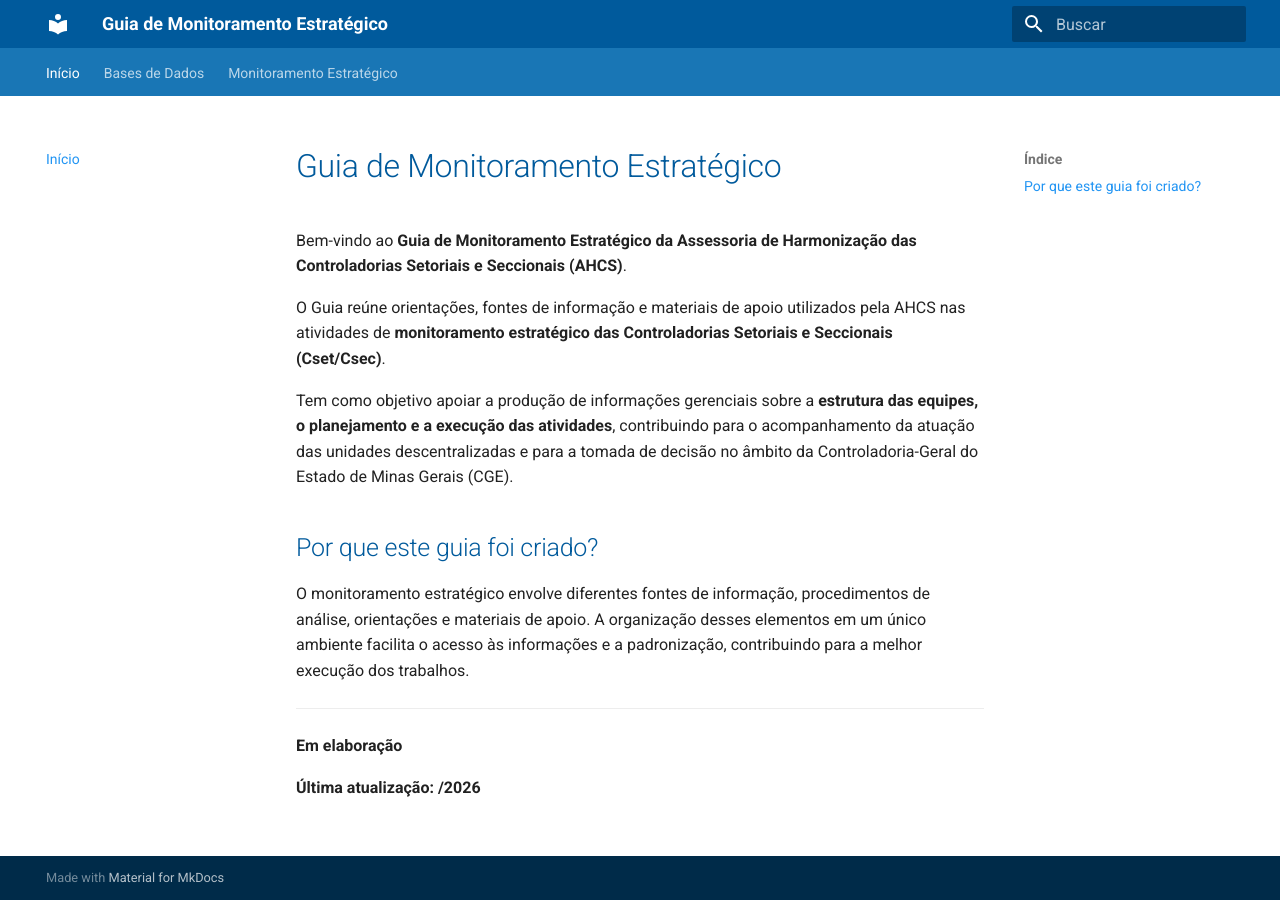
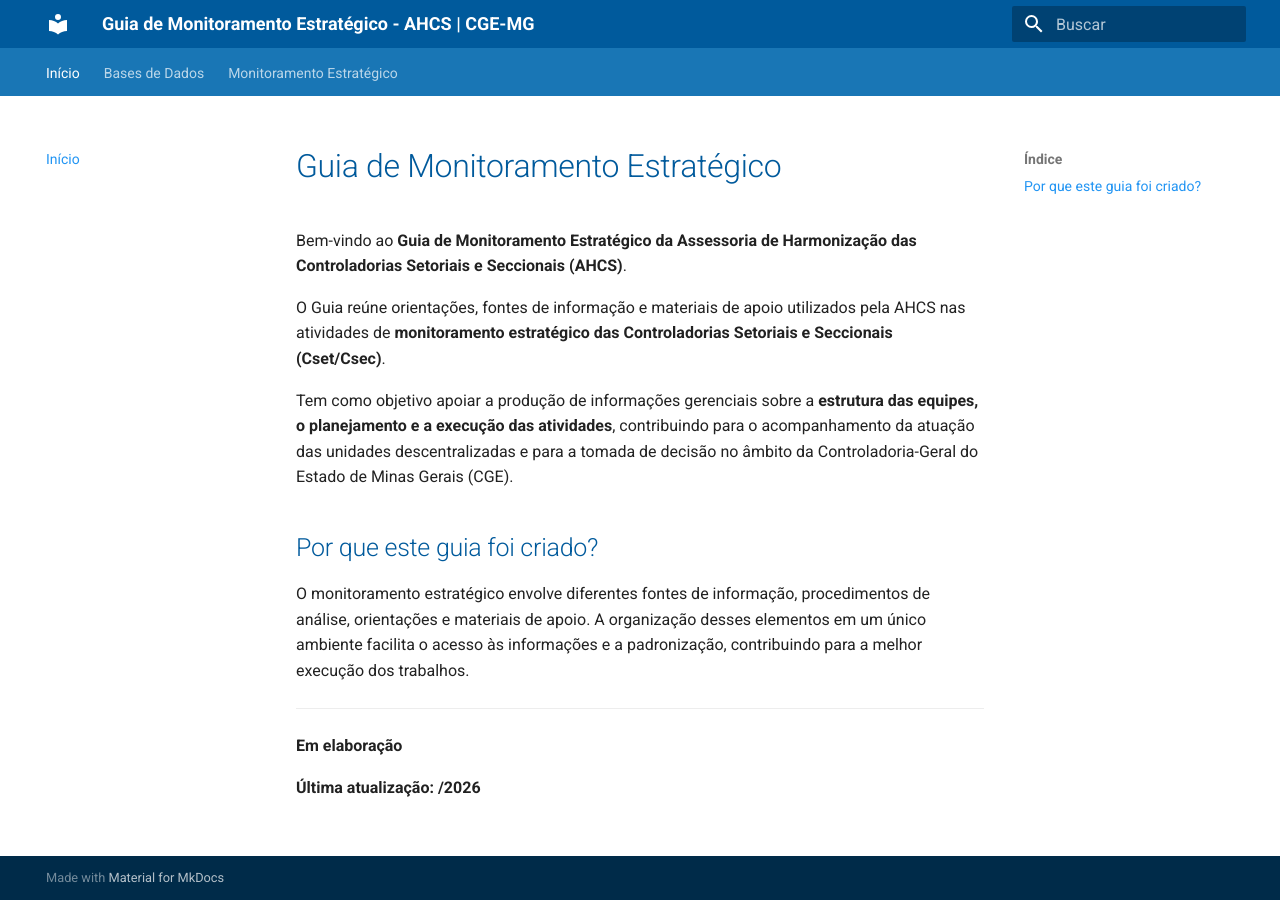
Before and after one commit to CGEMG-AHCS/guia-monitoramento-estrategico, an MkDocs documentation site: the page built from docs/index.md, in a window 1280 px wide. Built offline with MkDocs 1.6.1 and Material for MkDocs 9.7.7, drawn with Linux system fonts in a browser that asks for light colours.

Commit message:
Update site name in mkdocs.yml

```diff
--- a/mkdocs.yml
+++ b/mkdocs.yml
@@ -1,4 +1,4 @@
-site_name: Guia de Monitoramento Estratégico
+site_name: Guia de Monitoramento Estratégico - AHCS | CGE-MG
 site_description: Guia de Monitoramento Estratégico da CGE-MG
 
 theme:
```
